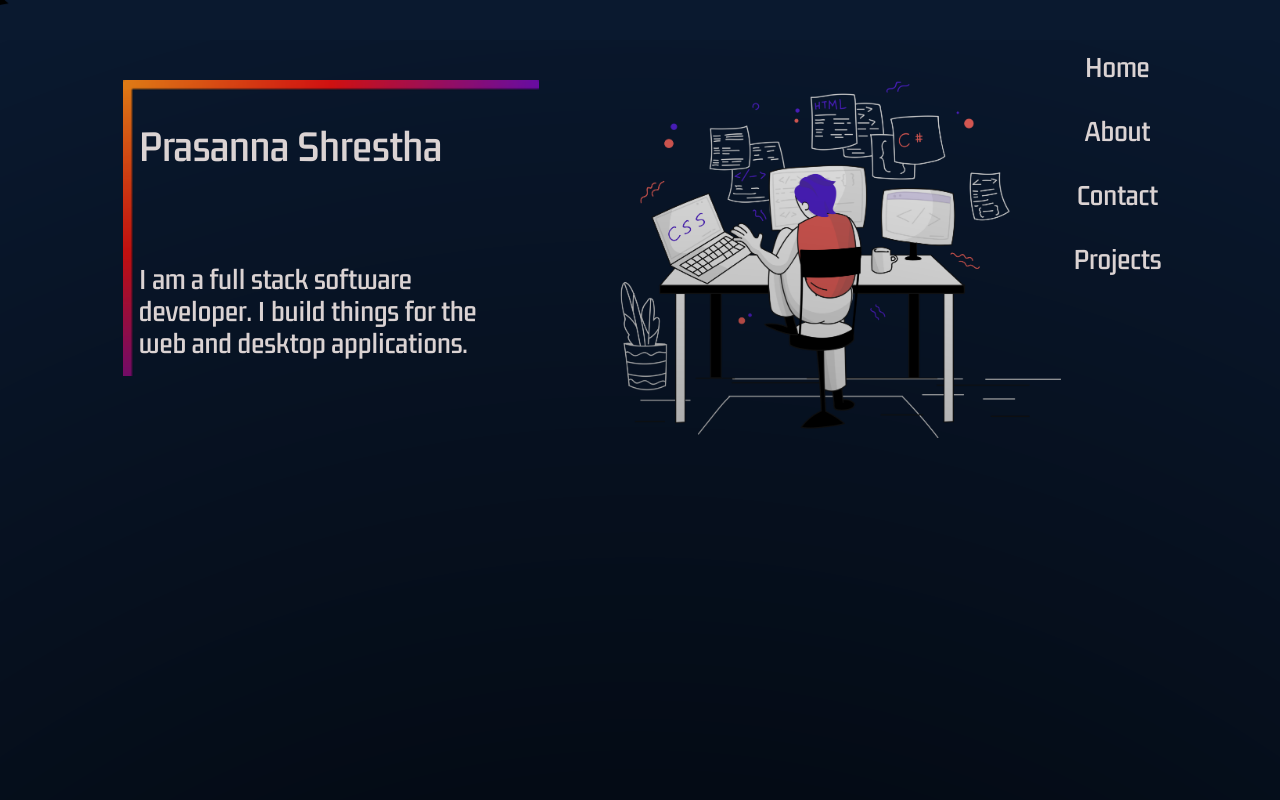
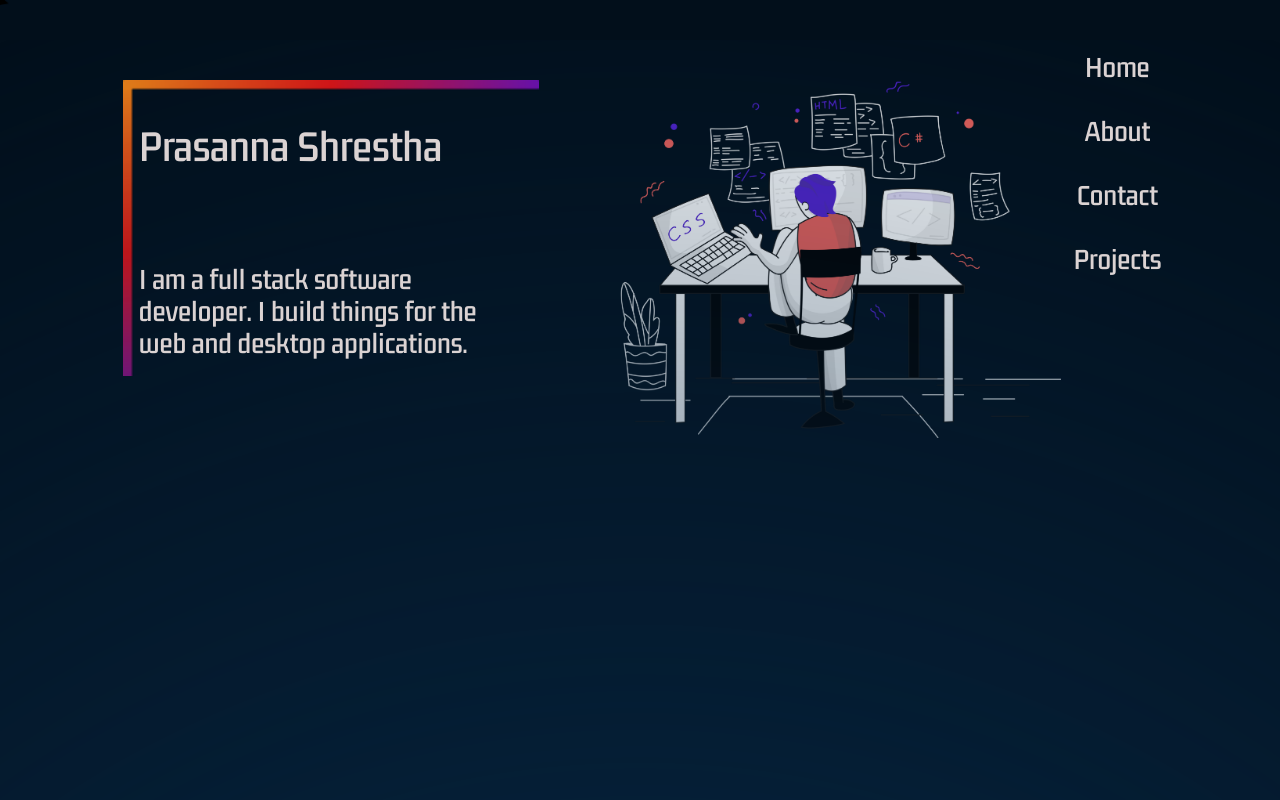
Before and after one commit to prasannashrestha011/MyPortofolio, a Next.js app in the folder client-side/: page / in a window 1280 px wide. Shown: the top 800 px of the page. Built offline with nearby package versions, Linux system fonts and the light colour scheme.

Commit message:
added new mask

```diff
--- a/client-side/app/Components/BackgroudGlow.tsx
+++ b/client-side/app/Components/BackgroudGlow.tsx
@@ -4,9 +4,9 @@ export const BackgroudGlow = () => {
   return (
     <div className='absolute inset-0'
     style={{
-    backgroundColor:'black',
-    mask: 'radial-gradient(circle, white 8%, transparent 100%)',
-    WebkitMaskImage: 'radial-gradient(circle, white 10%, transparent 100%)',
+    backgroundColor:'#082947',
+    mask: 'radial-gradient(circle, white 1%, transparent 100%)',
+    WebkitMaskImage: 'radial-gradient(circle, white 20%, transparent 100%)',
     }}
     >
 
--- a/client-side/app/globals.css
+++ b/client-side/app/globals.css
@@ -31,7 +31,8 @@
 }
 .custom-dark-blue{
   color: #DBD3D3;
-  background-color: #0A192F;
+
+  background-color: #020f1b;
 }
 img {
   display: block;
```
